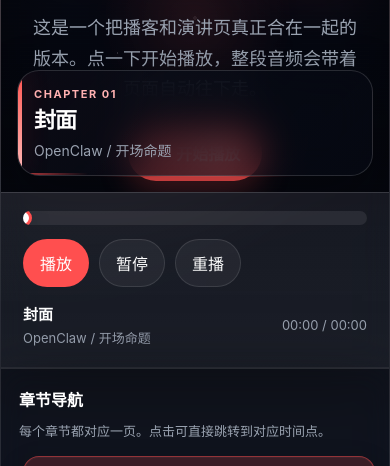
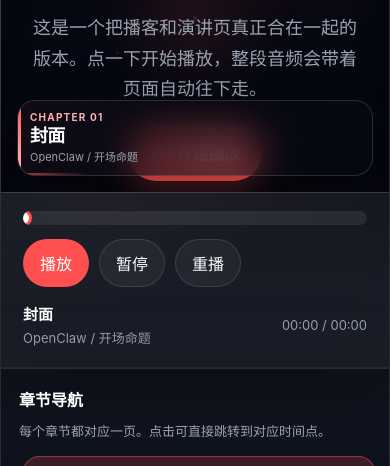
Before and after one commit to zachsaws/openclawmind, a website: page site/podcast/index.html in a window 390 px wide. Shown: the part 349-815 px from the top of the page. Drawn offline with Linux system fonts and the light colour scheme.

Commit message:
Reduce lower third overlay size

```diff
--- a/site/podcast/index.html
+++ b/site/podcast/index.html
@@ -339,12 +339,12 @@
             bottom: 24px;
             z-index: 4;
             display: grid;
-            gap: 8px;
-            min-width: min(560px, calc(100% - 48px));
-            padding: 18px 20px 16px;
-            border-radius: 22px;
+            gap: 5px;
+            min-width: min(360px, calc(100% - 48px));
+            padding: 12px 16px 11px;
+            border-radius: 18px;
             background:
-                linear-gradient(135deg, rgba(7, 10, 20, 0.9), rgba(7, 10, 20, 0.6)),
+                linear-gradient(135deg, rgba(7, 10, 20, 0.82), rgba(7, 10, 20, 0.52)),
                 radial-gradient(circle at top left, var(--chapter-glow), transparent 42%);
             border: 1px solid rgba(255,255,255,0.14);
             backdrop-filter: blur(18px);
@@ -356,7 +356,7 @@
             content: "";
             position: absolute;
             inset: 0 auto 0 0;
-            width: 4px;
+            width: 3px;
             background: linear-gradient(180deg, var(--accent), color-mix(in srgb, var(--accent) 40%, white));
             box-shadow: 0 0 26px var(--chapter-glow-strong);
         }
@@ -373,25 +373,25 @@
 
         .lower-third-kicker {
             color: #ffb1b1;
-            font-size: 11px;
+            font-size: 10px;
             text-transform: uppercase;
-            letter-spacing: 0.14em;
+            letter-spacing: 0.12em;
             font-weight: 700;
         }
 
         .lower-third-title {
-            font-size: clamp(22px, 2.6vw, 32px);
-            line-height: 1.05;
+            font-size: clamp(18px, 1.9vw, 24px);
+            line-height: 1.04;
             letter-spacing: -0.04em;
             font-weight: 800;
-            max-width: 22ch;
+            max-width: 18ch;
         }
 
         .lower-third-meta {
             color: var(--muted);
-            font-size: 14px;
-            line-height: 1.55;
-            max-width: 48ch;
+            font-size: 12px;
+            line-height: 1.4;
+            max-width: 34ch;
         }
 
         @keyframes lowerThirdBar {
@@ -641,6 +641,28 @@
             min-height: 0;
         }
 
+        .viewer.is-fullscreen .lower-third {
+            left: 20px;
+            bottom: 20px;
+            min-width: min(320px, calc(100% - 40px));
+            padding: 10px 14px 10px;
+            gap: 4px;
+            border-radius: 16px;
+            background:
+                linear-gradient(135deg, rgba(7, 10, 20, 0.72), rgba(7, 10, 20, 0.42)),
+                radial-gradient(circle at top left, var(--chapter-glow), transparent 42%);
+        }
+
+        .viewer.is-fullscreen .lower-third-title {
+            font-size: clamp(16px, 1.5vw, 22px);
+            max-width: 16ch;
+        }
+
+        .viewer.is-fullscreen .lower-third-meta {
+            font-size: 11px;
+            max-width: 28ch;
+        }
+
         .now-playing {
             display: grid;
             gap: 4px;
@@ -808,11 +830,16 @@
                 right: 16px;
                 min-width: 0;
                 bottom: 16px;
-                padding: 16px 16px 14px;
+                padding: 10px 12px 10px;
+                gap: 4px;
             }
 
             .lower-third-title {
-                font-size: 22px;
+                font-size: 18px;
+            }
+
+            .lower-third-meta {
+                font-size: 11px;
             }
         }
     </style>
```
